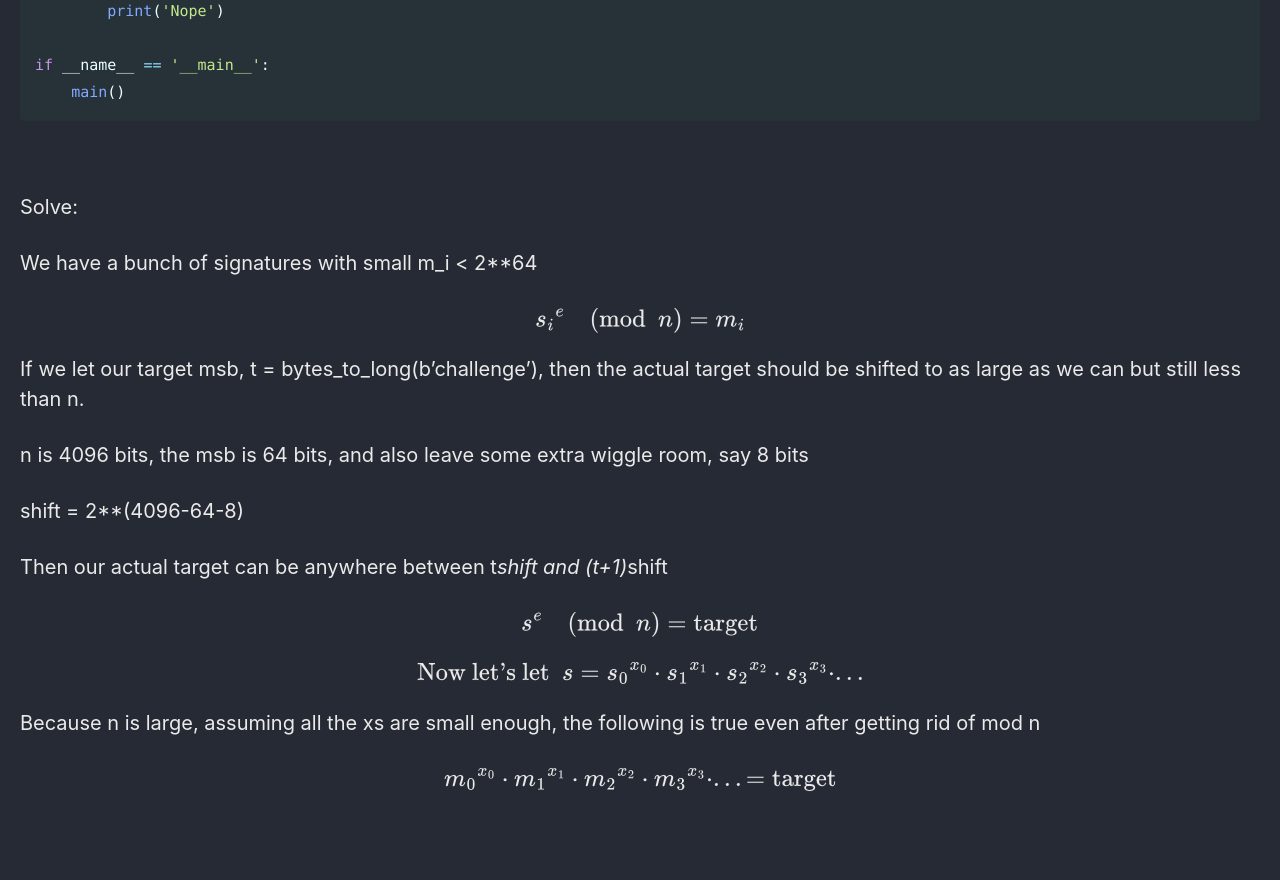
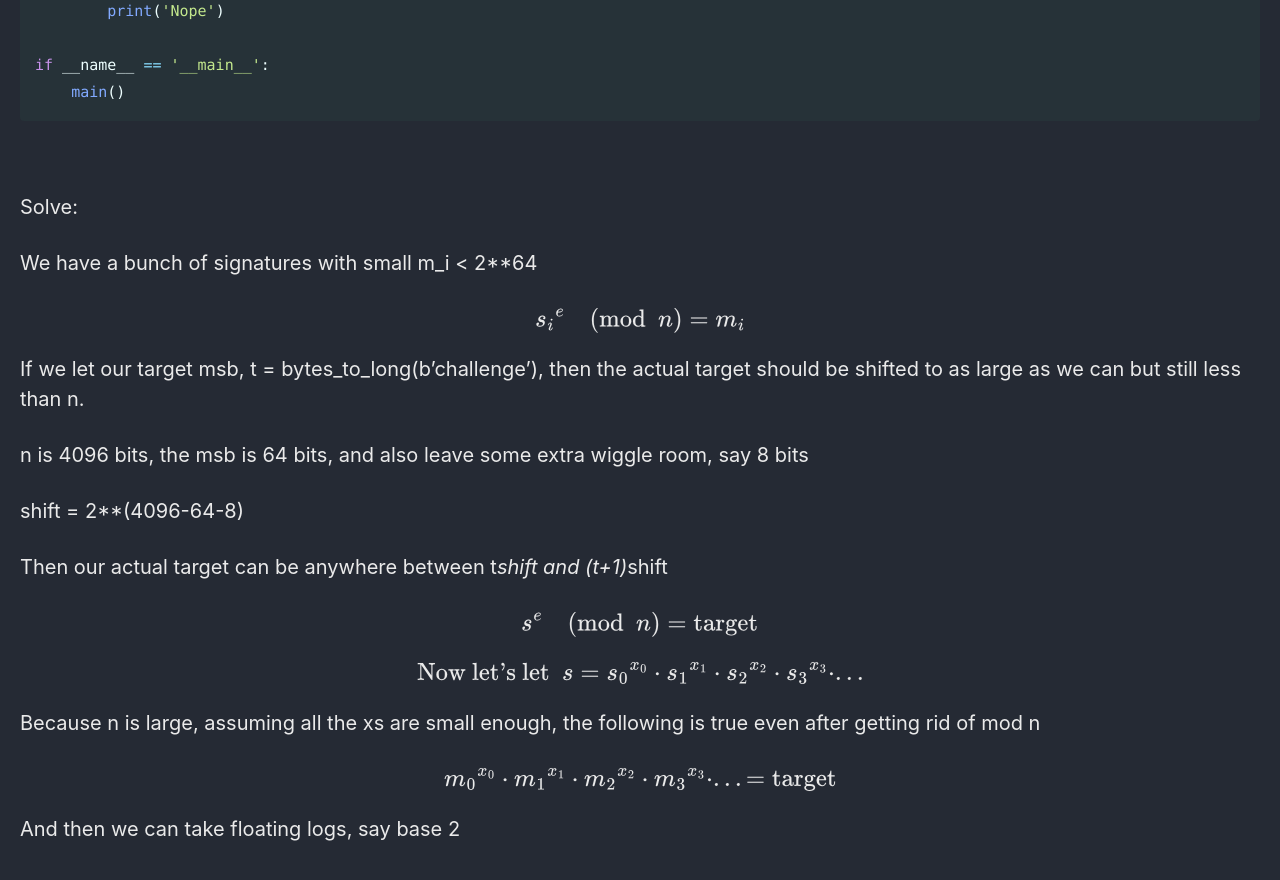
Before and after one commit to Connor-McCartney/Connor-McCartney.github.io, a Jekyll site: the page built from _pages/cryptography/other/DUCTF-2025.md, in a window 1280 px wide and 900 px high, scrolled down 8263 px. Shown: the top 880 px of the window. Built offline with Jekyll 4.4.1, drawn with Linux system fonts in a browser that asks for light colours; cached includes are drawn as plain includes; before the commit the page ends 9107 px from its top, so only the background shows below that.

Commit message:
Update DUCTF-2025.md

```diff
--- a/_pages/cryptography/other/DUCTF-2025.md
+++ b/_pages/cryptography/other/DUCTF-2025.md
@@ -342,3 +342,5 @@ $$\text{Now let's let } \ s = {s_0}^{x_0} \cdot {s_1}^{x_1} \cdot {s_2}^{x_2} \c
 Because n is large, assuming all the xs are small enough, the following is true even after getting rid of mod n
 
 $${m_0}^{x_0} \cdot {m_1}^{x_1} \cdot {m_2}^{x_2} \cdot {m_3}^{x_3} \cdot ... = \text{target}$$
+
+And then we can take floating logs, say base 2
```
